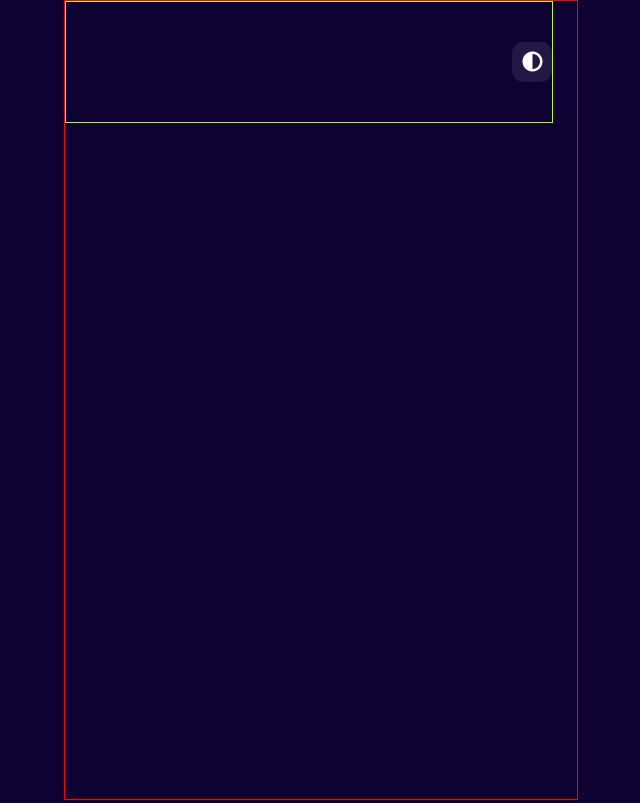
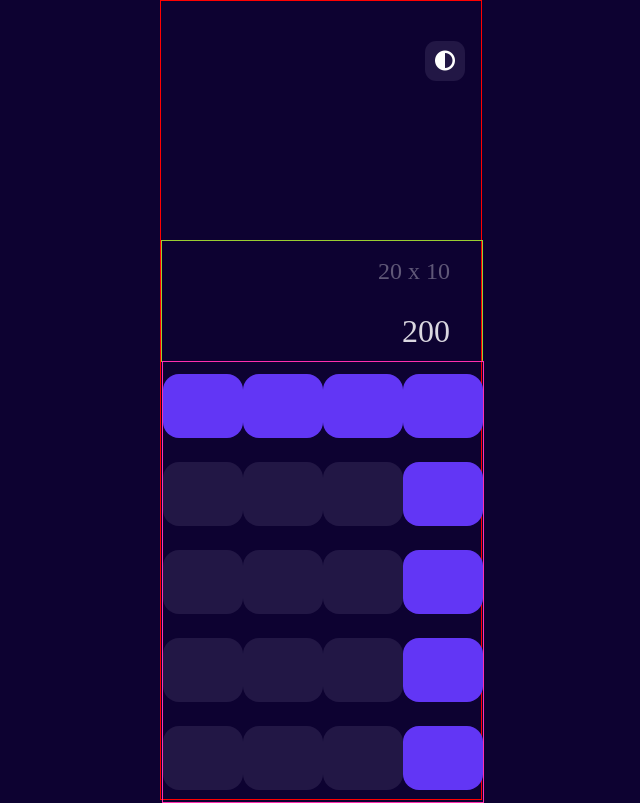
Before and after one commit to sathish0305/Standard_Calculator, a website built with Vite: page index.html in a window 1280 px wide. Shown: the whole page, without its empty margins (319-959 px from the left). Built offline with nearby package versions, Linux system fonts and the light colour scheme.

Commit message:
buttons design added

```diff
--- a/index.html
+++ b/index.html
@@ -12,6 +12,38 @@
       <div class="togglebtn">
         <div id="toggleBtn" class="tbutton-dark"></div>
       </div>
+      <div class="empty-container">
+      </div>
+      <div class="display-container">
+        <div class="equation-container">
+          <p id="equation" class="dark-equation">20 x 10</p>
+        </div>
+        <div class="display">
+          <p id="display" class="dark-display">200</p>
+        </div>
+        <div class="buttons">
+          <div class="button operator"></div>
+          <div class="button operator"></div>
+          <div class="button operator"></div>
+          <div class="button operator"></div>
+          <div class="button"></div>
+          <div class="button"></div>
+          <div class="button"></div>
+          <div class="button operator"></div>
+          <div class="button"></div>
+          <div class="button"></div>
+          <div class="button"></div>
+          <div class="button operator"></div>
+          <div class="button"></div>
+          <div class="button"></div>
+          <div class="button"></div>
+          <div class="button operator"></div>
+          <div class="button"></div>
+          <div class="button"></div>
+          <div class="button"></div>
+          <div class="button operator"></div>
+        </div>
+      </div>
     </div>
     <script type="module" src="/main.js"></script>
   </body>
--- a/main.js
+++ b/main.js
@@ -1,5 +1,9 @@
 let container = document.getElementById('container')
 let togglebtn = document.getElementById('toggleBtn')
+let equation = document.getElementById('equation')
+let display = document.getElementById('display')
+console.log(equation)
+console.log(display)
 
 togglebtn.innerHTML = `<i class="fa-solid fa-circle-half-stroke fa-lg" style="color: #ffffff;"></i>`
 let toggler = ()=>{
--- a/style.css
+++ b/style.css
@@ -10,7 +10,7 @@ body{
 
 .inner-container{
   height: 100dvh;
-  width: 40%;
+  width: 25%;
   border: 1px solid red;
   display: flex;
   flex-direction: column;
@@ -42,7 +42,6 @@ body{
   display: flex;
   align-items: center;
   justify-content: end;
-  border: 1px solid greenyellow;
 }
 
 .tbutton-dark{
@@ -65,16 +64,88 @@ body{
   justify-content: center;
 }
 
+.empty-container{
+  height: 15%;
+  width: 100%;
+}
+
+.display-container{
+  height: 15%;
+  width: 100%;
+  border: 1px solid yellowgreen;
+}
+
+.equation-container{
+  height: 50%;
+  width: 100%;
+  display: flex;
+  justify-content: end;
+  align-items: center;
+}
+
+.dark-equation{
+  color: #DAD7E0;
+  margin-right: 2rem;
+  font-weight: 400;
+  font-size: 1.5rem;
+  opacity: 0.4;
+}
+
+.display{
+  height: 50%;
+  width: 100%;
+  display: flex;
+  justify-content: end;
+  align-items: center;
+}
+
+.dark-display{
+  color: #DAD7E0;
+  margin-right: 2rem;
+  font-size: 2rem;
+  font-weight: 500;
+}
+
+.buttons{
+  height: 55dvh;
+  width: 100%;
+  border: 1px solid rgb(255, 47, 175);
+  display: flex;
+  justify-content: space-around;
+  align-items: center;
+  flex-wrap: wrap;
+}
+
+.button{
+  height: 4rem;
+  width: 5rem;
+  background: #221745;
+  border-radius: 1rem;
+}
+
+.operator{
+  background: #6236F5;
+}
 
 @media only screen and (max-device-width: 480px){
   .inner-container{
     height: 100dvh;
     width: 100%;
-    border: 1px solid red;
   }
 
   .togglebtn{
     height: 10%;
     width: 95%;
   }
+
+  .button{
+    height: 4rem;
+    width: 5rem;
+    background: #221745;
+    border-radius: 1rem;
+  }
+
+  .operator{
+    background: #6236F5;
+  }
 }
```
